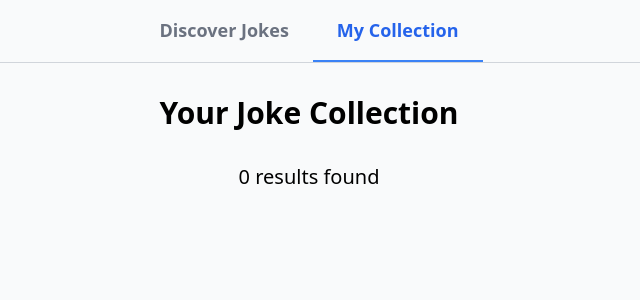
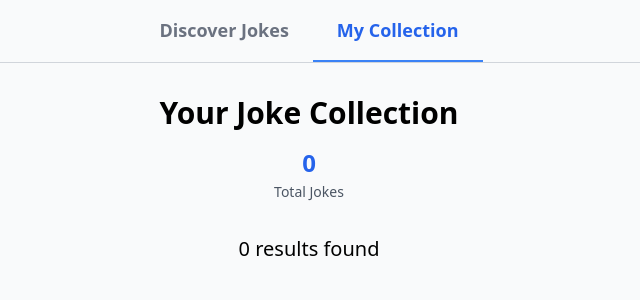
Before and after one commit to NickolasTra/Jokes_collection, a Vue app in the folder joke-collection-app/: page / in a window 1280 px wide. Both pictures are taken after a click on the button "My Collection". Shown: the top 300 px of the page, without its empty margins (331-971 px from the left). Built offline with nearby package versions, Linux system fonts and the light colour scheme.

Commit message:
feat: rating & statistics initial implementantion

```diff
--- a/joke-collection-app/src/components/jokes/JokeCard.vue
+++ b/joke-collection-app/src/components/jokes/JokeCard.vue
@@ -6,21 +6,25 @@
         {{ joke.type }}
       </span>
 
+      <div class="flex items-center space-x-2">
+        <!-- Stars Rating -->
+        <div v-if="showRating && 'savedAt' in joke" class="flex space-x-1">
+          <button v-for="star in 5" :key="star" @click="handleRating(star)"
+            :class="['star-button-compact', { 'star-active': star <= (currentRating || 0) }]"
+            :title="`Rate ${star} star${star !== 1 ? 's' : ''}`">
+            ⭐
+          </button>
+        </div>
+
         <!-- Heart Icon -->
-      <button
-        @click="toggleSave"
-        :disabled="isSaving || isRemoving"
-        class="heart-button"
+        <button @click="toggleSave" :disabled="isSaving || isRemoving" class="heart-button"
           :class="{ 'heart-saving': isSaving || isRemoving }"
-        :title="isJokeSaved(joke.id) ? 'Remove from collection' : 'Save to collection'"
-      >
-        <span
-          class="heart-icon"
-          :class="{ 'heart-filled': isJokeSaved(joke.id) }"
-        >
+          :title="isJokeSaved(joke.id) ? 'Remove from collection' : 'Save to collection'">
+          <span class="heart-icon" :class="{ 'heart-filled': isJokeSaved(joke.id) }">
             {{ isJokeSaved(joke.id) ? '❤️' : '🤍' }}
           </span>
         </button>
+      </div>
     </div>
 
     <!-- Joke Setup -->
@@ -41,19 +45,11 @@
       </div>
 
       <div>
-        <button
-          v-if="!showPunchline"
-          @click="revealPunchline"
-          class="btn-primary"
-        >
+        <button v-if="!showPunchline" @click="revealPunchline" class="btn-primary">
           Show Punchline
         </button>
 
-        <button
-          v-else
-          @click="hidePunchline"
-          class="btn-secondary"
-        >
+        <button v-else @click="hidePunchline" class="btn-secondary">
           Hide Punchline
         </button>
       </div>
@@ -62,25 +58,34 @@
 </template>
 
 <script setup lang="ts">
-import { ref } from 'vue'
+import { ref, onMounted } from 'vue'
 import type { Joke } from '@/types'
+import type { SavedJoke } from '@/composables/useJokeCollection'
 import { useJokeCollection } from '@/composables/useJokeCollection'
 
 interface Props {
-  joke: Joke
-  isInCollection?: boolean
+  joke: Joke | SavedJoke
+  showRating?: boolean
 }
 
 const props = withDefaults(defineProps<Props>(), {
-  isInCollection: false
+  showRating: false
 })
 
-const { saveJoke, removeJoke, isJokeSaved } = useJokeCollection()
+const { saveJoke, removeJoke, rateJoke, isJokeSaved } = useJokeCollection()
 
 const showPunchline = ref(false)
 const isSaving = ref(false)
 const isRemoving = ref(false)
 const messageType = ref<'success' | 'error'>('success')
+const currentRating = ref<number | undefined>(undefined)
+
+// Initialize rating if this is a saved joke
+onMounted(() => {
+  if ('savedAt' in props.joke && props.joke.rating) {
+    currentRating.value = props.joke.rating
+  }
+})
 
 const revealPunchline = () => {
   showPunchline.value = true
@@ -90,30 +95,7 @@ const hidePunchline = () => {
   showPunchline.value = false
 }
 
-const toggleSave = async () => {
-  const isCurrentlySaved = isJokeSaved(props.joke.id)
-
-  if (isCurrentlySaved) {
-    // Remove from collection
-    isRemoving.value = true
-
-    try {
-      const success = removeJoke(props.joke.id)
-      if (success) {
-        if (!props.isInCollection) {
-          messageType.value = 'success'
-        }
-      } else {
-        messageType.value = 'error'
-      }
-    } catch (error) {
-      messageType.value = 'error'
-      console.error('Error removing joke:', error)
-    } finally {
-      isRemoving.value = false
-    }
-  } else {
-    // Add to collection
+const handleSaveJoke = async () => {
   isSaving.value = true
 
   try {
@@ -130,5 +112,40 @@ const toggleSave = async () => {
     isSaving.value = false
   }
 }
+
+const handleRemoveJoke = async () => {
+  isRemoving.value = true
+
+  try {
+    const success = removeJoke(props.joke.id)
+    if (success) {
+      messageType.value = 'success'
+    } else {
+      messageType.value = 'error'
+    }
+  } catch (error) {
+    messageType.value = 'error'
+    console.error('Error removing joke:', error)
+  } finally {
+    isRemoving.value = false
+  }
+}
+
+const toggleSave = async () => {
+  if (isJokeSaved(props.joke.id)) {
+    await handleRemoveJoke()
+  } else {
+    await handleSaveJoke()
+  }
+}
+
+const handleRating = (rating: number) => {
+  const success = rateJoke(props.joke.id, rating)
+  if (success) {
+    currentRating.value = rating
+    messageType.value = 'success'
+  } else {
+    messageType.value = 'error'
+  }
 }
 </script>
--- a/joke-collection-app/src/components/jokes/JokeCollection.vue
+++ b/joke-collection-app/src/components/jokes/JokeCollection.vue
@@ -3,23 +3,37 @@
     <!-- Header with Statistics -->
     <div class="text-center mb-8">
       <h3 class="discovery-title">Your Joke Collection</h3>
+      <div class="collection-stats">
+        <div class="stat-item">
+          <span class="stat-value">{{ collectionStats.totalJokes }}</span>
+          <span class="stat-label">Total Jokes</span>
+        </div>
+        <div class="stat-item" v-if="collectionStats.ratedJokes > 0">
+          <span class="stat-value">{{ collectionStats.averageRating }}</span>
+          <span class="stat-label">Avg Rating</span>
+        </div>
+        <div class="stat-item" v-if="collectionStats.ratedJokes > 0">
+          <span class="stat-value">{{ collectionStats.ratedJokes }}</span>
+          <span class="stat-label">Rated Jokes</span>
+        </div>
+      </div>
     </div>
 
     <div>
       <!-- Empty State -->
-      <div v-if="savedJokesLength === 0" class="empty-state">
+      <div v-if="savedJokes?.length === 0" class="empty-state">
           <h4 class="text-center text-black text-xl">0 results found</h4>
       </div>
 
       <!-- Jokes List -->
       <div v-else class="space-y-6">
         <div
-          v-for="joke in savedJokesArray"
-          :key="`${joke.id}`"
+          v-for="joke in savedJokes"
+          :key="joke.id"
         >
           <JokeCard
             :joke="joke"
-            :is-in-collection="true"
+            :show-rating="true"
           />
           <div>
             <p class="text-center mt-2">
@@ -33,14 +47,10 @@
 </template>
 
 <script setup lang="ts">
-import { computed } from 'vue'
 import { useJokeCollection } from '@/composables/useJokeCollection'
 import JokeCard from './JokeCard.vue'
 
-const { savedJokes } = useJokeCollection()
-
-const savedJokesArray = computed(() => savedJokes.value || [])
-const savedJokesLength = computed(() => savedJokesArray.value.length)
+const { savedJokes, collectionStats } = useJokeCollection()
 
 const formatDate = (dateString: string) => {
   const date = new Date(dateString)
--- a/joke-collection-app/src/composables/useJokeCollection.ts
+++ b/joke-collection-app/src/composables/useJokeCollection.ts
@@ -3,26 +3,16 @@ import type { Joke } from '@/types'
 
 export interface SavedJoke extends Joke {
   savedAt: string
+  rating?: number
 }
 
-let sharedState: {
-  savedJokes: ReturnType<typeof ref<SavedJoke[]>>
-  isInitialized: boolean
-} | null = null
+// Create the reactive state outside the function but inside the module
+const savedJokes = ref<SavedJoke[]>([])
+let isInitialized = false
 
-export function useJokeCollection() {
-  if (!sharedState) {
-    sharedState = {
-      savedJokes: ref<SavedJoke[]>([]),
-      isInitialized: false
-    }
-  }
-
-  const savedJokes = sharedState.savedJokes
-
-  // Load jokes from localStorage on initialization
+// Load collection immediately when module is imported
 const loadCollection = () => {
-    if (sharedState!.isInitialized) return
+  if (isInitialized) return
 
   try {
     const stored = localStorage.getItem('joke-collection')
@@ -34,7 +24,7 @@ export function useJokeCollection() {
     savedJokes.value = []
   }
 
-    sharedState!.isInitialized = true
+  isInitialized = true
 }
 
 // Save jokes to localStorage
@@ -46,9 +36,12 @@ export function useJokeCollection() {
   }
 }
 
+// Initialize immediately
+loadCollection()
+
+export function useJokeCollection() {
   // Check if a joke is already saved
   const isJokeSaved = (jokeId: number) => {
-    if (!savedJokes.value) return false
     return savedJokes.value.some(joke => joke.id === jokeId)
   }
 
@@ -60,12 +53,8 @@ export function useJokeCollection() {
 
     const savedJoke: SavedJoke = {
       ...joke,
-      savedAt: new Date().toISOString()
-    }
-
-    // Ensure savedJokes.value is initialized
-    if (!savedJokes.value) {
-      savedJokes.value = []
+      savedAt: new Date().toISOString(),
+      rating: undefined
     }
 
     savedJokes.value.unshift(savedJoke) // Add to beginning
@@ -75,11 +64,6 @@ export function useJokeCollection() {
 
   // Remove a joke from collection
   const removeJoke = (jokeId: number) => {
-    // Ensure savedJokes.value exists
-    if (!savedJokes.value) {
-      return false
-    }
-
     const index = savedJokes.value.findIndex(joke => joke.id === jokeId)
     if (index !== -1) {
       savedJokes.value.splice(index, 1)
@@ -89,17 +73,30 @@ export function useJokeCollection() {
     return false
   }
 
+  // Rate a joke (1-5 stars)
+  const rateJoke = (jokeId: number, rating: number) => {
+    const joke = savedJokes.value.find(joke => joke.id === jokeId)
+    if (joke && rating >= 1 && rating <= 5) {
+      joke.rating = rating
+      saveToStorage()
+      return true
+    }
+    return false
+  }
+
   // Collection statistics
   const collectionStats = computed(() => {
-    const total = savedJokes.value?.length || 0
+    const total = savedJokes.value.length
+    const ratedJokes = savedJokes.value.filter(joke => joke.rating !== undefined)
+    const totalRating = ratedJokes.reduce((sum, joke) => sum + (joke.rating || 0), 0)
+    const averageRating = ratedJokes.length > 0 ? totalRating / ratedJokes.length : 0
 
     return {
-      totalJokes: total
+      totalJokes: total,
+      ratedJokes: ratedJokes.length,
+      averageRating: Math.round(averageRating * 10) / 10 // Round to 1 decimal
     }
   })
-
-  // Initialize collection on first use
-  loadCollection()
 
   return {
     // State
@@ -111,6 +108,7 @@ export function useJokeCollection() {
     // Actions
     saveJoke,
     removeJoke,
+    rateJoke,
     isJokeSaved,
     loadCollection
   }
--- a/joke-collection-app/src/styles/buttons.css
+++ b/joke-collection-app/src/styles/buttons.css
@@ -54,4 +54,36 @@
   .heart-filled {
     @apply animate-pulse;
   }
+
+  .star-button-compact {
+    @apply text-sm hover:scale-110 transition-transform duration-150 cursor-pointer filter grayscale opacity-60 hover:opacity-100;
+  }
+
+  .star-button-compact.star-active {
+    @apply filter-none opacity-100;
+  }
+
+  .collection-stats {
+    @apply flex justify-center space-x-6 mt-4;
+  }
+
+  .stat-item {
+    @apply text-center;
+  }
+
+  .stat-value {
+    @apply block text-2xl font-bold text-blue-600;
+  }
+
+  .stat-label {
+    @apply text-sm text-gray-600;
+  }
+
+  .star-button-compact {
+    @apply text-sm hover:scale-110 transition-transform duration-150 cursor-pointer filter grayscale opacity-60 hover:opacity-100;
+  }
+
+  .star-button-compact.star-active {
+    @apply filter-none opacity-100;
+  }
 }
```
Lines whose indentation alone changed are shown as unchanged.
